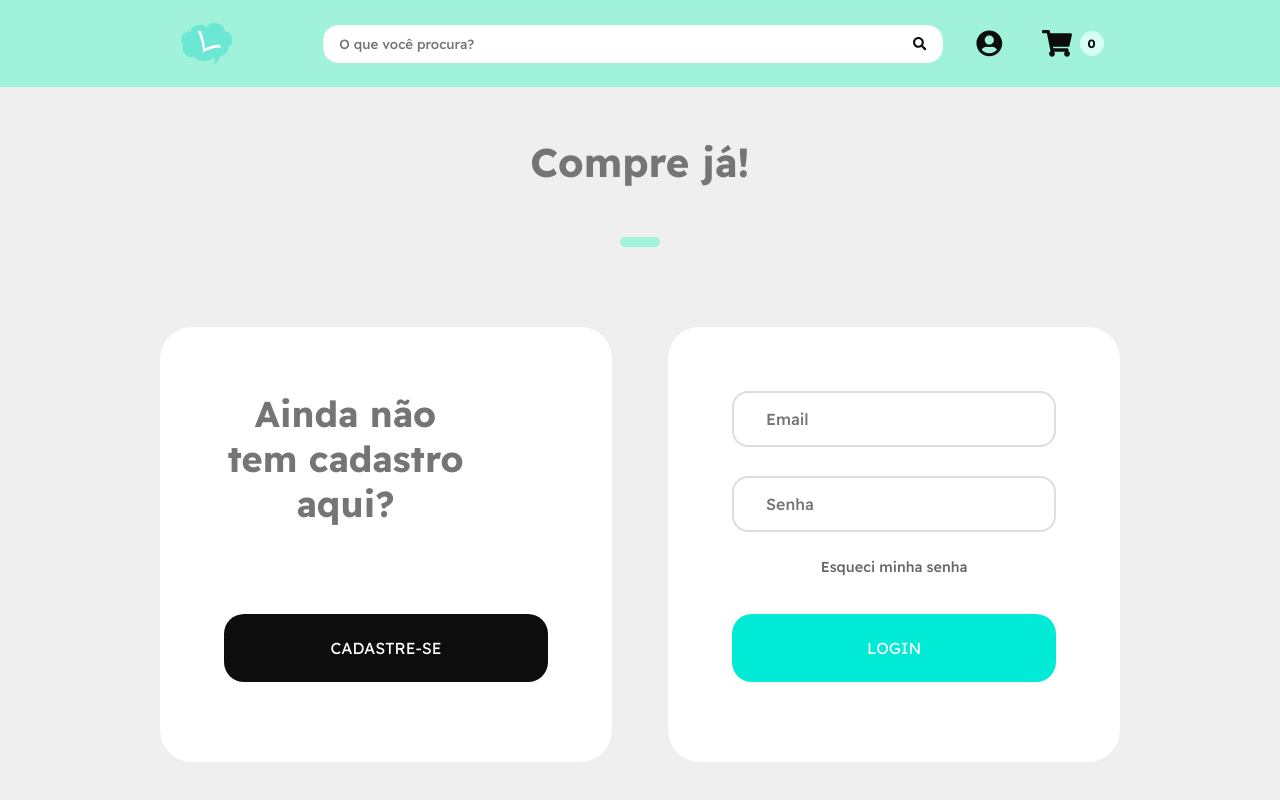
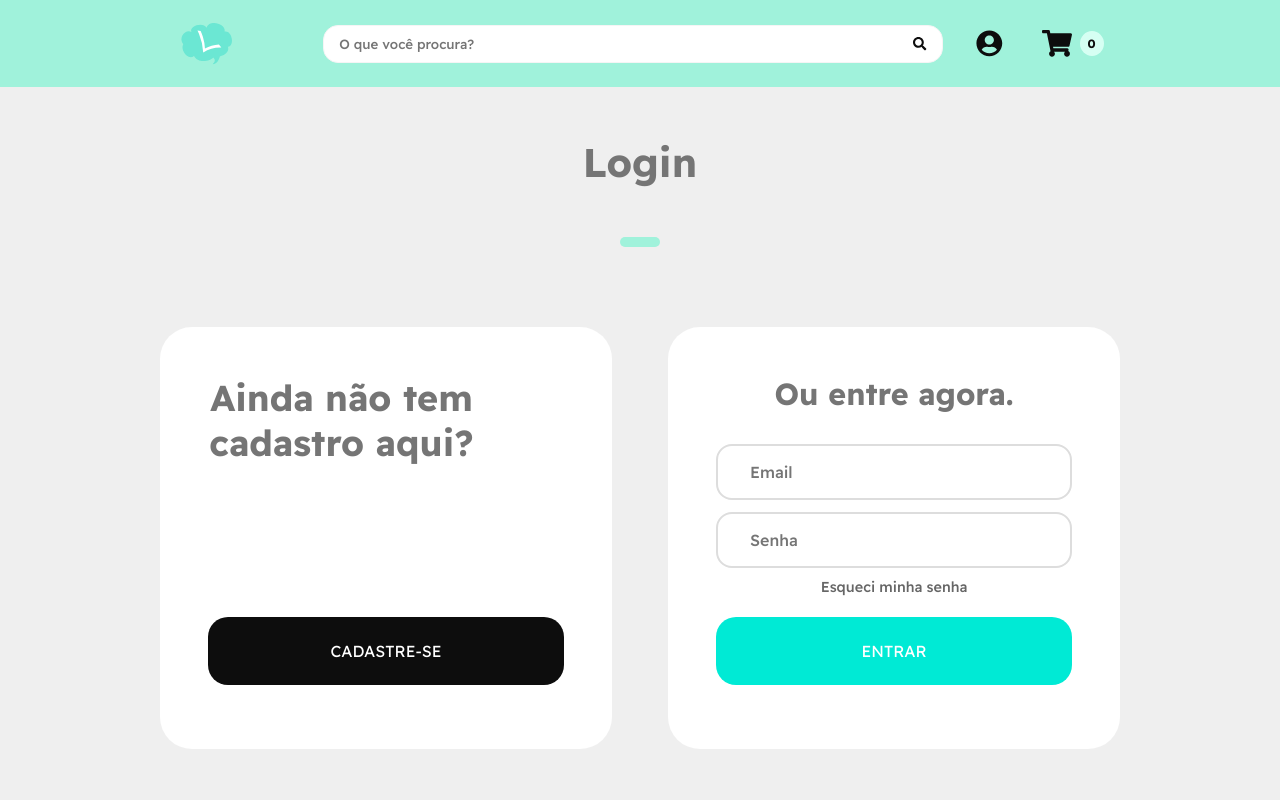
Before and after one commit to gabrielaalvescosta/livraria-liberta, a React (Create React App) app: page /login in a window 1280 px wide. Shown: the top 800 px of the page. Built offline with nearby package versions, Linux system fonts and the light colour scheme.

Commit message:
Correções formulários

```diff
--- a/package.json
+++ b/package.json
@@ -8,6 +8,7 @@
     "@fortawesome/free-regular-svg-icons": "^5.15.4",
     "@fortawesome/free-solid-svg-icons": "^5.15.4",
     "@fortawesome/react-fontawesome": "^0.1.16",
+    "axios": "^0.24.0",
     "bootstrap": "^5.1.3",
     "node-sass": "^7.0.1",
     "react": "^17.0.2",
--- a/src/components/SignIn/SignIn.jsx
+++ b/src/components/SignIn/SignIn.jsx
@@ -1,23 +1,28 @@
 import React, { useState } from 'react';
 import { BoxLogin } from './styles';
 import { Button, ButtonLink } from '../Button/button';
+import { Subtitulo, Titulo } from '../Headings/styles';
 
 import './signin.scss'
 
 
-function SignIn() {
+
+const SignIn = () => {
+
 
     return (
         <BoxLogin>
-         <div className="cadastrar"><h2>Ainda não tem cadastro aqui?</h2>
+         <div className="cadastrar">
+        <Subtitulo>Ainda não tem cadastro aqui?</Subtitulo>
          <Button><ButtonLink to="/cadastro">Cadastre-se</ButtonLink></Button>
          </div>
 
          <div className="entrar">
+         <Subtitulo>Ou entre agora.</Subtitulo>
          <input type="text" className="form" placeholder="Email"/>
          <input type="password" className="form" placeholder="Senha"/>
          <p className="paragrafo">Esqueci minha senha</p>
-         <Button azul>Login</Button>
+         <Button azul type='submit'>Entrar</Button>
          </div>
         </BoxLogin>
     )
--- a/src/components/SignIn/signin.scss
+++ b/src/components/SignIn/signin.scss
@@ -19,6 +19,7 @@
 
     @media(max-width: 1490px) {
     width: 100%;
+    padding: 3em;
     }
 
 }
@@ -46,7 +47,8 @@
 
     @media(max-width: 1490px) {
         width: 100%;
-    }
+        padding: 3em;
+        }
 
 }
 
--- a/src/pages/Carrinho.jsx
+++ b/src/pages/Carrinho.jsx
@@ -3,7 +3,7 @@ import React from 'react'
 function Carrinho() {
   return (
     <div>
-
+      CARRINHO
     </div>
   )
 }
--- a/src/pages/Dashboard.jsx
+++ b/src/pages/Dashboard.jsx
@@ -3,7 +3,7 @@ import React from 'react'
 function Dashboard() {
   return (
     <div>
-
+      BEM VINDO.
     </div>
   )
 }
--- a/src/pages/Login.jsx
+++ b/src/pages/Login.jsx
@@ -6,7 +6,7 @@ import { Titulo, Barra } from '../components/Headings/styles';
 function Login() {
   return (
     <Main>
-      <Titulo>Compre já!</Titulo>
+      <Titulo>Login</Titulo>
       <Barra/>
       <SignIn/>
     </Main>
```
Also changed, not shown: 1 other file (tests, documents, lock files or other folders).
